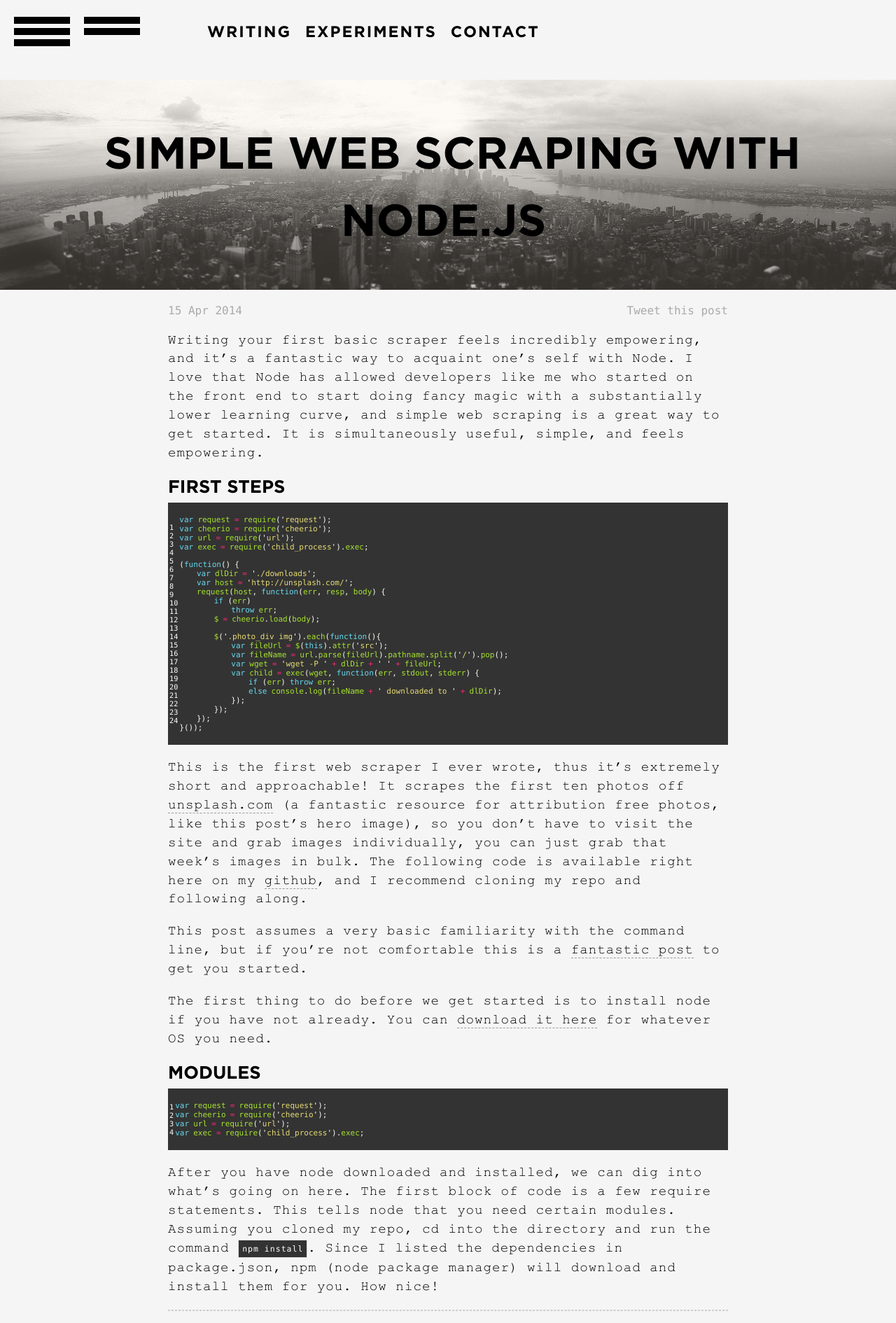
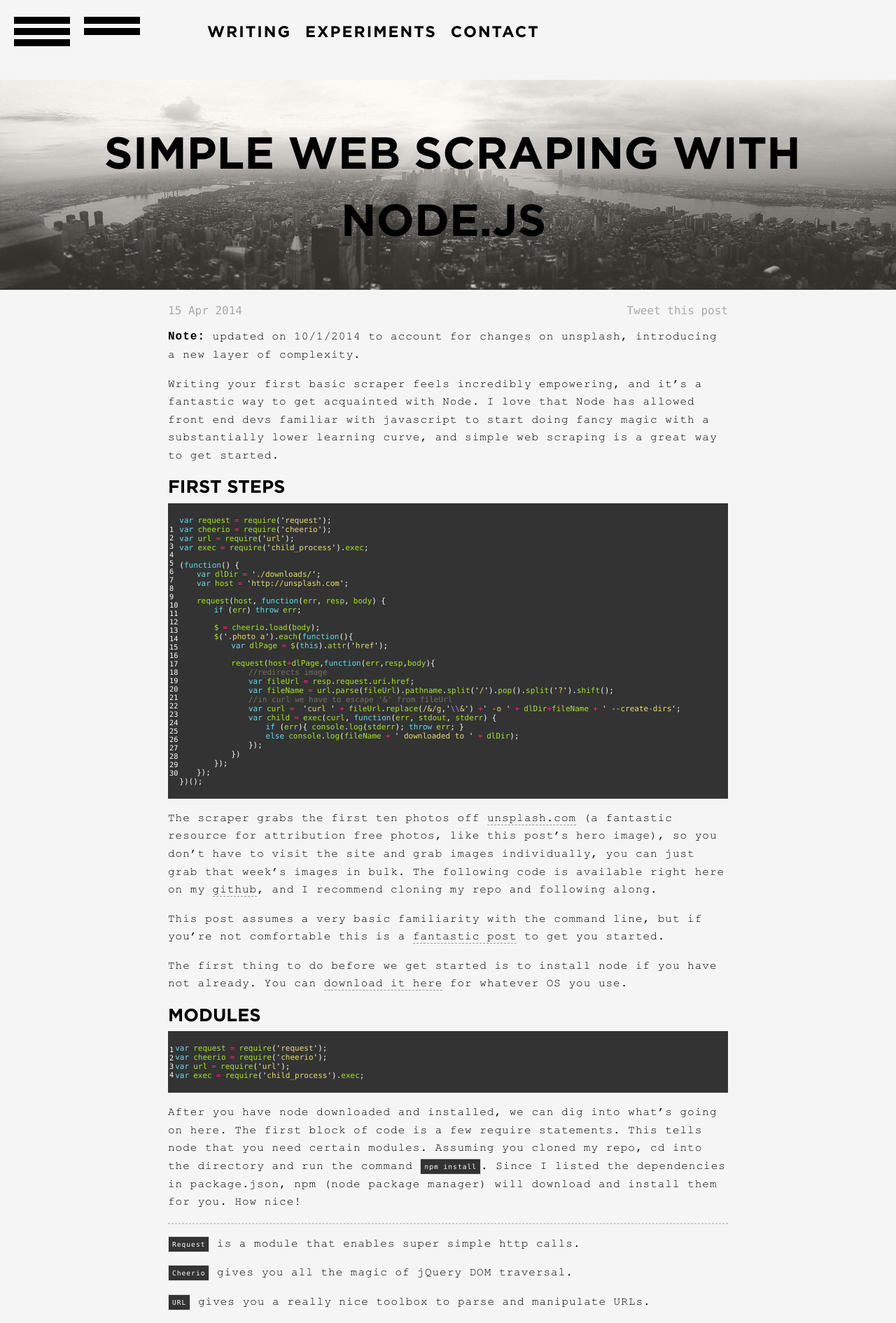
Before and after one commit to elifitch/elifitch.github.io, a Jekyll site: the page built from _posts/2014-04-15-simple-scraping-in-node.md, in a window 1280 px wide. Shown: the top 1890 px of the page at 70% size. Built offline with Jekyll 4.4.1, drawn with Linux system fonts in a browser that asks for light colours; nearby versions of some CDN libraries; some web fonts are replaced; Markdown is read by kramdown in place of the engine named in the settings; comment, search, counter and statistics services are not loaded; some of the changed text lies outside the part shown.

Commit message:
revised post, new experiment, mixin

```diff
--- a/_layouts/landing.html
+++ b/_layouts/landing.html
@@ -39,6 +39,10 @@
               <div class="tint"></div>
               <div class="overlay-wrapper"><h1 class="overlay">Animated Smiley Guy</h1></div>
             </a>
+            <a href="http://codepen.io/EliFitch/details/DAyeG/" class="pen node-dc" data-bottom-bottom="background-position: 0px -150px" data-top-top="background-position: 0px -200px">
+              <div class="tint"></div>
+              <div class="overlay-wrapper"><h1 class="overlay">Node DC Animated Logo</h1></div>
+            </a>
             <a href="http://codepen.io/EliFitch/details/waJpo" class="pen shooting-gallery" data-bottom-bottom="background-position: 0px -150px" data-top-top="background-position: 0px -200px">
               <div class="tint"></div>
               <div class="overlay-wrapper"><h1 class="overlay">CSS Shooting Gallery</h1></div>
--- a/_posts/2014-04-15-simple-scraping-in-node.md
+++ b/_posts/2014-04-15-simple-scraping-in-node.md
@@ -9,7 +9,9 @@
 hero-adj: "background-position: center center;"
 ---
 
-Writing your first basic scraper feels incredibly empowering, and it's a fantastic way to acquaint one's self with Node.  I love that Node has allowed developers like me who started on the front end to start doing fancy magic with a substantially lower learning curve, and simple web scraping is a great way to get started.  It is simultaneously useful, simple, and feels empowering.<BREAK>
+**Note:** updated on 10/1/2014 to account for changes on unsplash, introducing a new layer of complexity.
+
+Writing your first basic scraper feels incredibly empowering, and it's a fantastic way to get acquainted with Node.  I love that Node has allowed front end devs familiar with javascript to start doing fancy magic with a substantially lower learning curve, and simple web scraping is a great way to get started.<BREAK>
 
 ### First steps
 
@@ -20,31 +22,37 @@
 var exec = require('child_process').exec;
 
 (function() {
-    var dlDir = './downloads';
-    var host = 'http://unsplash.com/';
+    var dlDir = './downloads/';
+    var host = 'http://unsplash.com';
+
     request(host, function(err, resp, body) {
-        if (err)
-            throw err;
+        if (err) throw err;
+
         $ = cheerio.load(body);
+        $('.photo a').each(function(){
+            var dlPage = $(this).attr('href');
 
-        $('.photo_div img').each(function(){
-            var fileUrl = $(this).attr('src');
-            var fileName = url.parse(fileUrl).pathname.split('/').pop();
-            var wget = 'wget -P ' + dlDir + ' ' + fileUrl;
-            var child = exec(wget, function(err, stdout, stderr) {
-                if (err) throw err;
-                else console.log(fileName + ' downloaded to ' + dlDir);
-            });
+            request(host+dlPage,function(err,resp,body){
+                //redirects image
+                var fileUrl = resp.request.uri.href;
+                var fileName = url.parse(fileUrl).pathname.split('/').pop().split('?').shift();
+                //in curl we have to escape '&' from fileUrl
+                var curl =  'curl ' + fileUrl.replace(/&/g,'\\&') +' -o ' + dlDir+fileName + ' --create-dirs';
+                var child = exec(curl, function(err, stdout, stderr) {
+                    if (err){ console.log(stderr); throw err; }
+                    else console.log(fileName + ' downloaded to ' + dlDir);
+                });
+            })
         });
     });
-}());
+})();
 {% endhighlight %}
 
-This is the first web scraper I ever wrote, thus it's extremely short and approachable!  It scrapes the first ten photos off [unsplash.com](http://www.unsplash.com) (a fantastic resource for attribution free photos, like this post's hero image), so you don't have to visit the site and grab images individually, you can just grab that week's images in bulk.  The following code is available right here on my [github](https://github.com/elifitch/unsplash-scraper), and I recommend cloning my repo and following along.
+The scraper grabs the first ten photos off [unsplash.com](http://www.unsplash.com) (a fantastic resource for attribution free photos, like this post's hero image), so you don't have to visit the site and grab images individually, you can just grab that week's images in bulk.  The following code is available right here on my [github](https://github.com/elifitch/unsplash-scraper), and I recommend cloning my repo and following along.
 
 This post assumes a very basic familiarity with the command line, but if you're not comfortable this is a [fantastic post](http://lifehacker.com/5633909/who-needs-a-mouse-learn-to-use-the-command-line-for-almost-anything) to get you started.
 
-The first thing to do before we get started is to install node if you have not already.  You can [download it here](http://nodejs.org/download/) for whatever OS you need.
+The first thing to do before we get started is to install node if you have not already.  You can [download it here](http://nodejs.org/download/) for whatever OS you use.
 
 ### Modules
 
@@ -76,49 +84,53 @@
     var dlDir = './downloads';
     var host = 'http://unsplash.com/';
     request(host, function(err, resp, body) {
-        if (err)
-            throw err;
+        if (err) throw err;
         $ = cheerio.load(body);
 
         //Scraping function here
 
     });
-}());
+})();
 {% endhighlight %}
 
-Now we're getting into the meat and potatoes of what the script actually does.  After deciding where the pictures will be saved, and the host (in this case, unsplash), we make our request.  We feed request the host we want to hit, and there's a [callback](http://docs.nodejitsu.com/articles/getting-started/control-flow/what-are-callbacks) with three arguments: error, response, body.  Error gets thrown if there are any problems, response is the entire reply from the host (which is more than we need for this), and body is the returned HTML.  We load body into cheerio, and bind that to <code style="font-size: 60%; padding: 5px;">$</code> so it works just like jQuery.
+Now we're getting into the meat and potatoes of what the script actually does.  After determining where the images will be saved, and the host (in this case, unsplash), we make our request.  We feed request the host we want to hit, and there's a [callback](http://docs.nodejitsu.com/articles/getting-started/control-flow/what-are-callbacks) with three arguments: error, response, body.  Error gets thrown if there are any problems, response is the entire reply from the host (which is more than we need for this), and body is the returned HTML.  We load body into cheerio, and bind that to <code style="font-size: 60%; padding: 5px;">$</code> so it works just like jQuery.
 
 ### Ready set scrape
 
 {% highlight javascript linenos=table %}
-$('.photo_div img').each(function(){
+$('.photo a').each(function(){
+    var dlPage = $(this).attr('href');
 
-    var fileUrl = $(this).attr('src');
-    var fileName = url.parse(fileUrl).pathname.split('/').pop();
-
-    var wget = 'wget -P ' + dlDir + ' ' + fileUrl;
-
-    var child = exec(wget, function(err, stdout, stderr) {
-        if (err) throw err;
-        else console.log(fileName + ' downloaded to ' + dlDir);
-    });
-
+    request(host+dlPage,function(err,resp,body){
+        //redirects image
+        var fileUrl = resp.request.uri.href;
+        var fileName = url.parse(fileUrl).pathname.split('/').pop().split('?').shift();
+        //in curl we have to escape '&' from fileUrl
+        var curl =  'curl ' + fileUrl.replace(/&/g,'\\&') +' -o ' + dlDir+fileName + ' --create-dirs';
+        var child = exec(curl, function(err, stdout, stderr) {
+            if (err){ console.log(stderr); throw err; }
+            else console.log(fileName + ' downloaded to ' + dlDir);
+        });
+    })
 });
 {% endhighlight %}
 
-We know from checking out unsplash.com that we can access the images we want at <code style="font-size: 60%; padding: 5px;">$('.photo_div img')</code> jQuery style using cheerio, and run a function on each one.
+We know from checking out unsplash.com that we can access the images we want at <code style="font-size: 60%; padding: 5px;">$('.photo a')</code> using cheerio to allow jQuery syntax, and run a function on each one.  The full size image is stored on another page so we need to make a second request.  We append the href from the image link onto the host, and make a request to that location.
 
-To download something, we need to know where to get it, and what to save it as, which is what <code style="font-size: 60%; padding: 5px;">fileName</code> and <code style="font-size: 60%; padding: 5px;">fileUrl</code> do.  FileUrl grabs the src attribute just like you would with jQuery, very straightforward.  FileName uses the URL module to get extract the name from the file url.  First we use <code style="font-size: 60%; padding: 5px;">url.parse()</code> to break the URL up into pieces that can be manipulated with other methods.  We then grab <code style="font-size: 60%; padding: 5px;">.pathname</code>, which is the portion of the URL that comes after the host, for example <code style="font-size: 60%; padding: 5px;">/example/assets/image.jpg</code>.  We split pathname into an array divided by '/' <code style="font-size: 60%; padding: 5px;">['example','assets','image.jpg']</code>, and pop the the last array item off.  This will always be the file name!
+Unfortunately, there's one more step before we can get at the images we need.  The href from the image link on unsplash.com doesn't link directly to the image, it redirects first.  We use <code style="font-size: 60%; padding: 5px;">resp.request.uri.href</code> to find the redirected location, in this case the image itself, and set that value to <code style="font-size: 60%; padding: 5px;">fileUrl</code>.
 
-Next we build a string to feed child_process as a command.  Wget is a command line interface for elegantly downloading files.  If you don't have wget installed (though it's awesome, you can get it for OSX [here](http://osxdaily.com/2012/05/22/install-wget-mac-os-x/)) you can use curl instead <code style="font-size: 60%; padding: 5px;">var curl = 'curl -o' + dlDir + '/' + fileName + ' ' + fileUrl;</code>. The only difference is you need to make sure <code style="font-size: 60%; padding: 5px;">dlDir</code> already exists, as curl won't automatically create it for you like wget will.
+
+The next step in saving our image is knowing what to save it as.  <code style="font-size: 60%; padding: 5px;">fileName</code> uses the URL module to get extract the name from the file url.  First we use <code style="font-size: 60%; padding: 5px;">url.parse()</code> to break the URL up into pieces that can be manipulated with other methods.  We then grab <code style="font-size: 60%; padding: 5px;">.pathname</code>, which is the portion of the URL that comes after the host, for example <code style="font-size: 60%; padding: 5px;">/assets/img/image.jpg</code>.  We split pathname into an array divided by '/' <code style="font-size: 60%; padding: 5px;">['assets','img','image.jpg']</code>, and pop the the last array item off.  This will always be the file name and extension!
+
+Next we build a string to feed child_process as a command and assign it to <code style="font-size: 60%; padding: 5px;">var curl</code>.  Curl is a command line utility for making requests, downloading files, and [much more](http://curl.haxx.se/).  We start the command with <code style="font-size: 60%; padding: 5px;">'curl '</code>, nothing fancy there.  The next chunk, <code style="font-size: 60%; padding: 5px;">fileUrl.replace(/&/g,'\&')</code> escapes all the ampersands in <code style="font-size: 60%; padding: 5px;">fileUrl</code>'s query string, which includes vital a authorization.  Without escaping the ampersands, curl doesn't consider the query string as part of the url, and makes an unauthorized request, which obviously fails.  <code style="font-size: 60%; padding: 5px;">' -o '</code> is a flag that tells curl to write the the data to a file, <code style="font-size: 60%; padding: 5px;">dlDir+fileName</code> tells curl to save the file with the defined name within our downloads directory, and <code style="font-size: 60%; padding: 5px;">' --create-dirs'</code> forces curl to create the download directory if it doesn't already exist.
 
 <blockquote>
 
-If you like, you can type this wget or curl command into your terminal (don't forget to replace the variables with real values) just to see how it works individually.
+If you like, you can type curl command into your terminal (don't forget to replace the variables with real values) just to see how it works individually.
 
 </blockquote>
 
-Exec will run the command string we just defined, and give us a callback ([node likes callbacks](http://callbackhell.com/)) to handle errors and outputs that we don't need here.  We wrap up by logging out the file names and download location as reference.
+Exec will run the command string we just defined, and give us a callback to handle errors and outputs that are useful for debugging.  We wrap up by logging out the file names and download location as reference.
 
 ### Run it!
 
--- a/css/sass/base-styles.scss
+++ b/css/sass/base-styles.scss
@@ -76,9 +76,9 @@
   // font-family: 'courier new', courier, georgia, serif;
   font-family: $courier-fam;
   letter-spacing: 1px;
-  font-size: 1.2em;
-  // line-height: 1.6em;
-  line-height: 1.4em;
+  font-size: 1em;
+  line-height: 1.6em;
+  // line-height: 1.4em;
   a {
     border-bottom: 1px dashed #999;
     &:hover {
--- a/css/sass/variables-functions.scss
+++ b/css/sass/variables-functions.scss
@@ -5,3 +5,41 @@
 @function outline($stroke, $color) {
   @return $stroke+px $stroke+px $color, -$stroke+px $stroke+px $color, ($stroke+px) (-$stroke+px) $color, (-$stroke+px) (-$stroke+px) $color;
 }
+
+@mixin highlight(
+  $padding: 0,
+  $background-color: #ff0,
+  $color: inherit
+){
+  & {
+    position: relative;
+    z-index: 0;
+  }
+  & span {
+    position: relative;
+    background: $background-color;
+    @if ($color != inherit) {
+      color: $color;
+    }
+    padding: $padding 0;
+    box-shadow:
+           $padding 0 $background-color,
+          -$padding 0 $background-color;
+    z-index: -1;
+  }
+  & h1 {
+    position: relative;
+    background: $background-color;
+    @if ($color != inherit) {
+      color: $color;
+    }
+    padding: $padding 0;
+    box-shadow:
+           $padding 0 $background-color,
+          -$padding 0 $background-color;
+    z-index: -1;
+  }
+  &:not(.blurb) span {
+    left: $padding;
+  }
+}
--- a/css/sassy.scss
+++ b/css/sassy.scss
@@ -73,11 +73,10 @@
   }
   &:hover {
     text-decoration: none;
+    @include highlight(0.25em, black, $whitesmoke);
   }
   &:hover h1 {
-    background-color: black;
-    color: $whitesmoke;
-    text-shadow: none;
+    z-index: 2;
   }
 }
 .tint {
@@ -113,6 +112,9 @@
 .pen.smiley-guy {
   background-image: url('../assets/img/mickey-mouse-old-free-757823.jpg');
   background-position: center top;
+}
+.pen.node-dc {
+  background-image: url('../assets/img/dc-from-space.jpg');
 }
 .pen.shooting-gallery {
   background-image: url('../assets/img/kids-guns_wide-2000.jpg');
--- a/css/styles.css
+++ b/css/styles.css
@@ -117,8 +117,8 @@
 p {
   font-family: "Courier New", courier, monaco, monospace;
   letter-spacing: 1px;
-  font-size: 1.2em;
-  line-height: 1.4em; }
+  font-size: 1em;
+  line-height: 1.6em; }
   p a {
     border-bottom: 1px dashed #999; }
     p a:hover {
@@ -633,10 +633,27 @@
     cursor: pointer; }
   .pen:hover {
     text-decoration: none; }
+    .pen:hover {
+      position: relative;
+      z-index: 0; }
+    .pen:hover span {
+      position: relative;
+      background: black;
+      color: whitesmoke;
+      padding: 0.25em 0;
+      box-shadow: 0.25em 0 black, -0.25em 0 black;
+      z-index: -1; }
+    .pen:hover h1 {
+      position: relative;
+      background: black;
+      color: whitesmoke;
+      padding: 0.25em 0;
+      box-shadow: 0.25em 0 black, -0.25em 0 black;
+      z-index: -1; }
+    .pen:hover:not(.blurb) span {
+      left: 0.25em; }
   .pen:hover h1 {
-    background-color: black;
-    color: whitesmoke;
-    text-shadow: none; }
+    z-index: 2; }
 
 .tint {
   position: absolute;
@@ -670,6 +687,9 @@
 .pen.smiley-guy {
   background-image: url("../assets/img/mickey-mouse-old-free-757823.jpg");
   background-position: center top; }
+
+.pen.node-dc {
+  background-image: url("../assets/img/dc-from-space.jpg"); }
 
 .pen.shooting-gallery {
   background-image: url("../assets/img/kids-guns_wide-2000.jpg"); }
--- a/gemfile
+++ b/gemfile
@@ -1,3 +1,4 @@
 source 'https://rubygems.org'
 gem "bourbon"
 gem "github-pages"
+gem 'jekyll', '~> 1.4.3'
```
Also changed, not shown: assets/img/dc-from-space.jpg (added).
